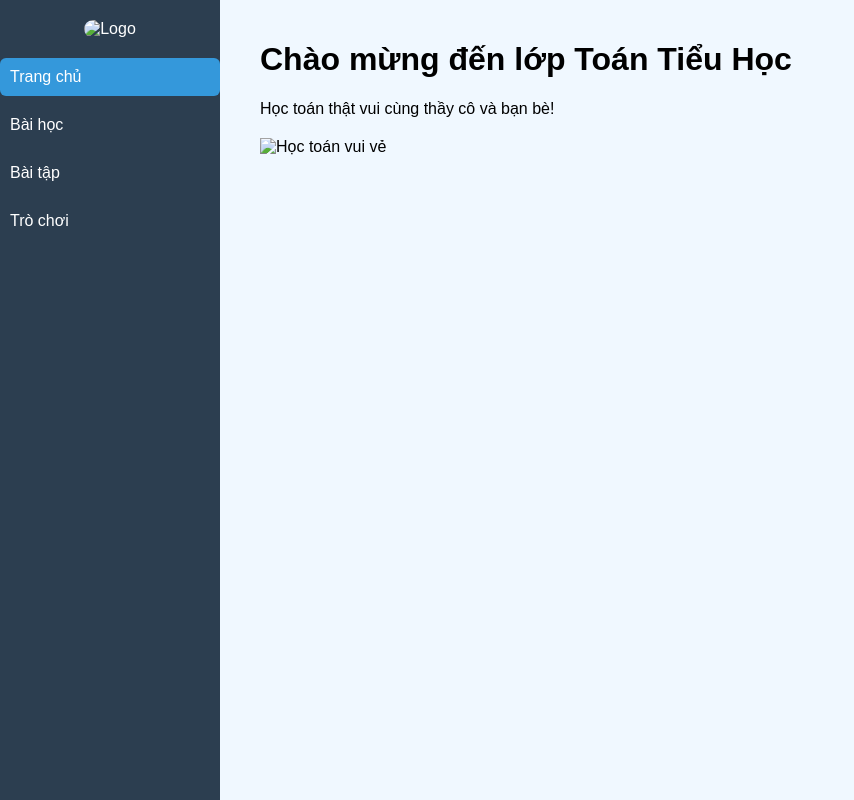
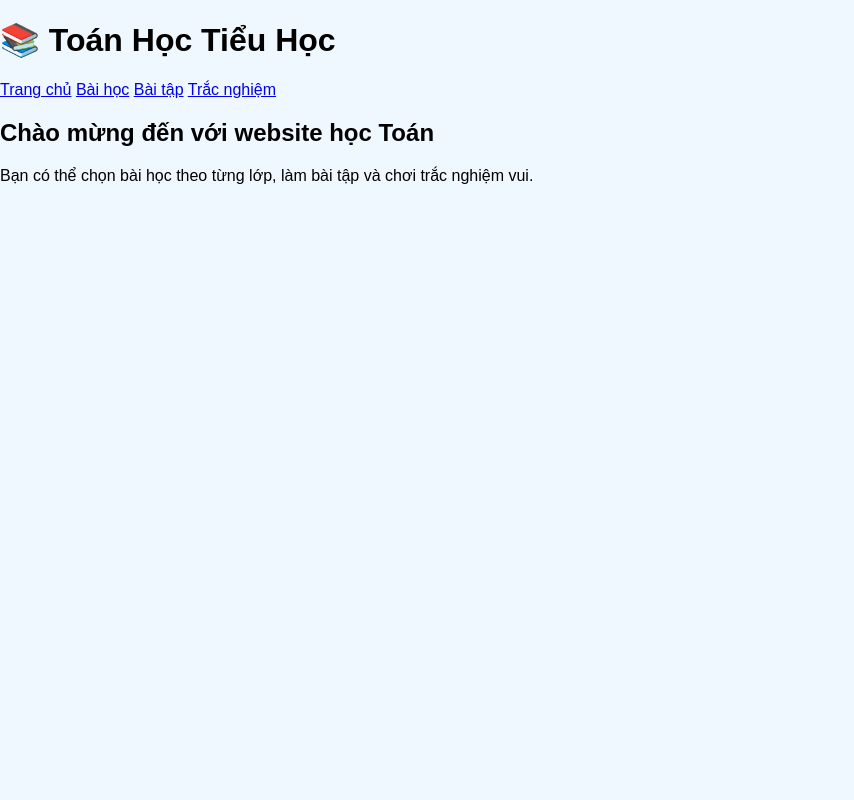
Before and after one commit to NguyenLeHuynh/math.github.io, a plain HTML site: page index.html in a window 1280 px wide. Shown: the whole page, without its empty margins (0-854 px from the left). Drawn offline with Linux system fonts and the light colour scheme.

Commit message:
Update index.html

```diff
--- a/index.html
+++ b/index.html
@@ -2,26 +2,23 @@
 <html lang="vi">
 <head>
   <meta charset="UTF-8">
-  <title>Toán Tiểu Học - Trang chính</title>
+  <title>Toán Học Tiểu Học</title>
   <link rel="stylesheet" href="style.css">
 </head>
 <body>
-  <div class="sidebar">
-    <div class="logo">
-      <img src="img/ntt-logo.png" alt="Logo">
-    </div>
-    <ul class="menu">
-      <li><a href="index.html" class="active">Trang chủ</a></li>
-      <li><a href="lessons.html">Bài học</a></li>
-      <li><a href="exercises.html">Bài tập</a></li>
-      <li><a href="quiz.html">Trò chơi</a></li>
-    </ul>
-  </div>
+  <header>
+    <h1>📚 Toán Học Tiểu Học</h1>
+    <nav>
+      <a href="index.html">Trang chủ</a>
+      <a href="lessons.html">Bài học</a>
+      <a href="exercises.html">Bài tập</a>
+      <a href="quiz.html">Trắc nghiệm</a>
+    </nav>
+  </header>
 
-  <div class="content">
-    <h1>Chào mừng đến lớp Toán Tiểu Học</h1>
-    <p>Học toán thật vui cùng thầy cô và bạn bè!</p>
-    <img src="img/math-kids.png" alt="Học toán vui vẻ" class="banner">
-  </div>
+  <main>
+    <h2>Chào mừng đến với website học Toán</h2>
+    <p>Bạn có thể chọn bài học theo từng lớp, làm bài tập và chơi trắc nghiệm vui.</p>
+  </main>
 </body>
 </html>
```
